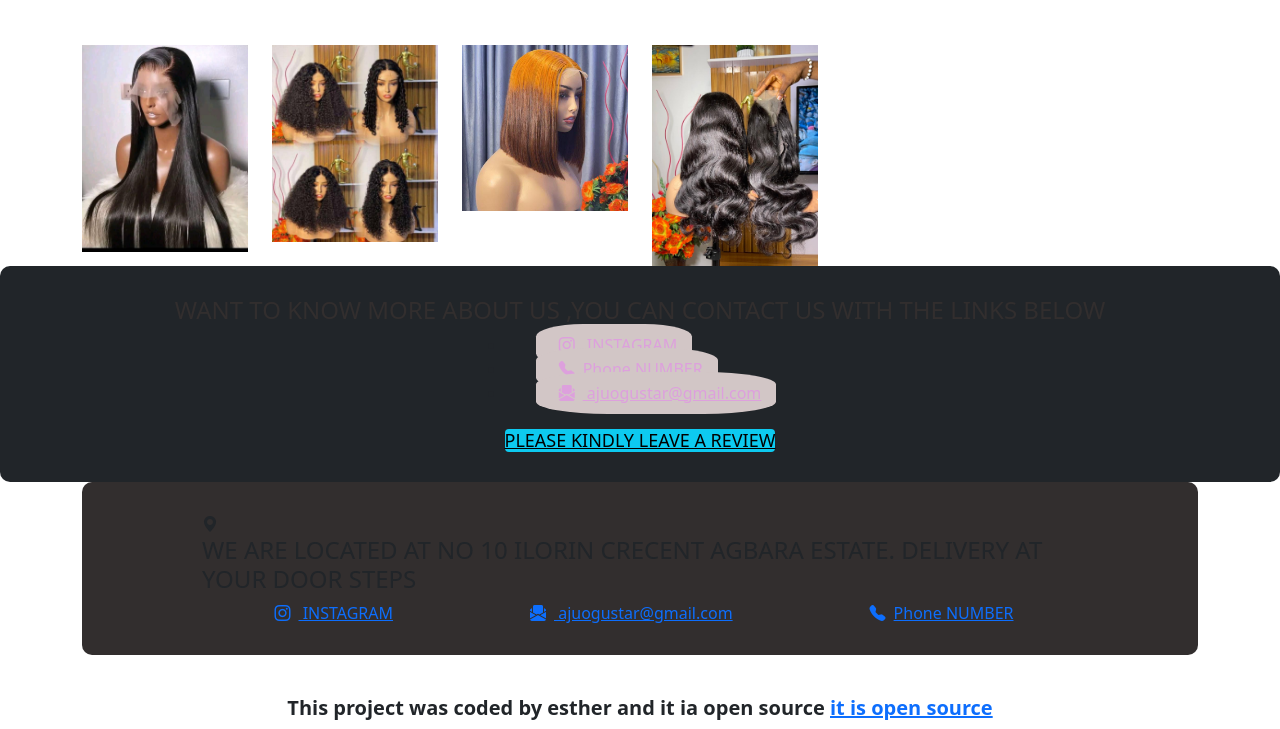
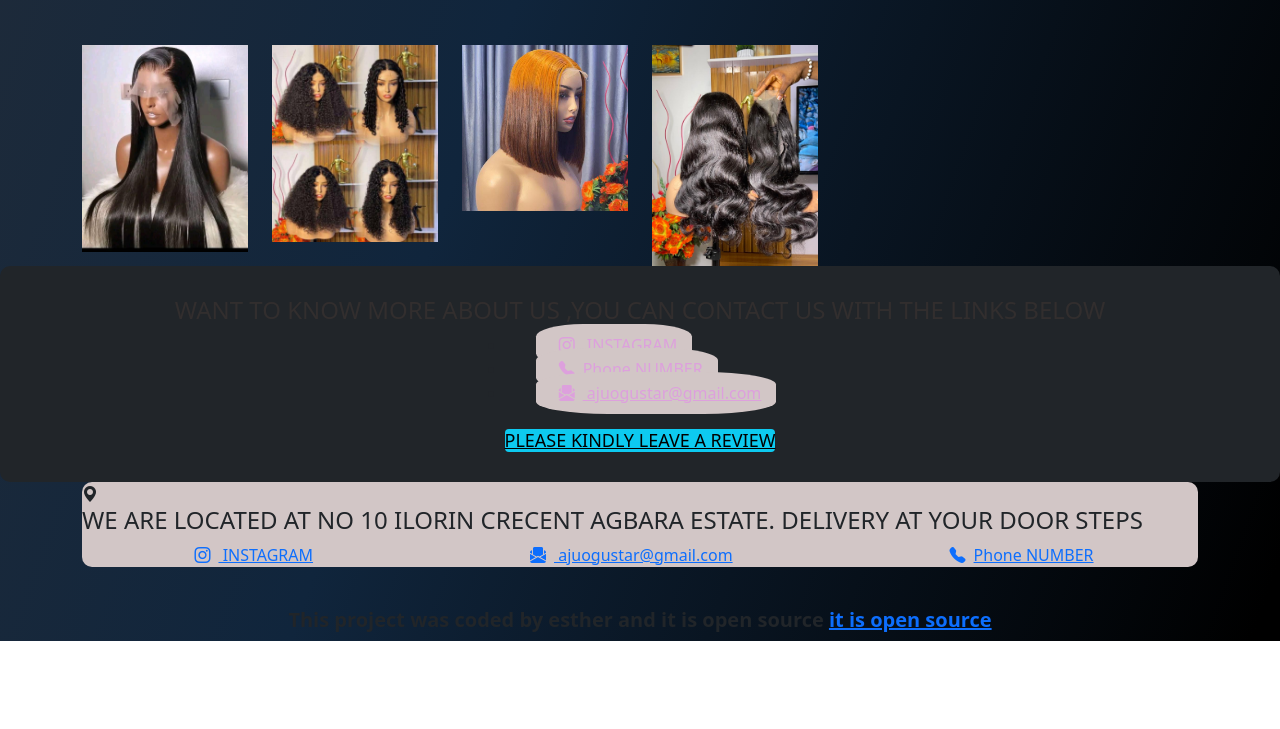
Before and after one commit to ESTHERAJUOGU/sommysempirelandigpage, a plain HTML site: page index.html in a window 1280 px wide. Shown: the part 1468-2197 px from the top of the page. After the commit the page ends 2109 px from the top, so only its background shows below. Drawn offline with nearby package versions, Linux system fonts and the light colour scheme.

Commit message:
updated html file and css file

```diff
--- a/index.html
+++ b/index.html
@@ -21,7 +21,7 @@
           <div class="container">
             <nav class="d-flex justify-content-between">
 <a href="">
-    <img src="images/sommy.png" class="logo d-none d-sm-block" alt="esther logo">
+    <img src="images/sommy.png" class="logo d-none d-sm-block w-100" alt="esther logo">
 </a>
 
 <ul>
@@ -110,7 +110,7 @@ class="img-fluid w-250" >
 
 <div class="contact-container bg-dark d-flex justify-content-sm-evenly">
 <div class="contact-me">
-<h2 class="text-center"> WANT TO KNOW MORE ABOUT US ,YOU CAN CONTACT US WITH THE LINKS BELOW  </h2>
+<h2 class="text-center "> WANT TO KNOW MORE ABOUT US ,YOU CAN CONTACT US WITH THE LINKS BELOW  </h2>
 
 <div class="contact-links d-flex justify-content-evenly ">
      <ul >
@@ -144,16 +144,16 @@ DELIVERY AT YOUR DOOR STEPS
 
     <div class="social-links d-flex justify-content-evenly ">
   <a href="https://www.instagram.com/sommys.empire"  target="_blank" title="instagram profile" >
-            <i class="bi bi-instagram p-2"></i > INSTAGRAM </a>
+            <i class="bi bi-instagram p-2 w-25"></i > INSTAGRAM </a>
                 <br>
-<a href="mailto:ajuogustar@gmail.com" title="email esther"><i class="bi bi-envelope-paper-fill p-2"></i>  ajuogustar@gmail.com </a>
+<a href="mailto:ajuogustar@gmail.com" title="email esther"><i class="bi bi-envelope-paper-fill p-2 w-25"></i>  ajuogustar@gmail.com </a>
 <br>
-<a href="tel:09033022232"  title="mobile phone number" > <i class="bi bi-telephone-fill p-2"></i>Phone NUMBER </a>
+<a href="tel:09033022232"  title="mobile phone number" > <i class="bi bi-telephone-fill p-2 w-25"></i>Phone NUMBER </a>
     </div>
     </div>
 </footer>
 <p class="text-center mt-4">
-This project was coded by esther and it ia open source
+This project was coded by esther and it is open source
 <a href="https://github.com/ESTHERAJUOGU/portfolio-project/commits?author=ESTHERAJUOGU"
 target="_blank" title="Github profile">it is open source</a>
 </p>
--- a/styles.css
+++ b/styles.css
@@ -1,13 +1,27 @@
+body {
+    background: linear-gradient(109.6deg, rgb(36, 45, 57) 11.2%,
+    rgb(16, 37, 60) 51.2%, rgb(0, 0, 0) 98.6%);
+    font-family: var(--default-font-family);
+}
 p{
     font-family: var(--default-font-family);
     font-weight:bold;
     font-size:20px;
     line-height:10px ;
 }
+ h4{
+        font-size: 28px;
+        color: var(--main-color);
+    }
+
 :root {
     --main-color:rgb(210, 198, 198);
     --background-color: rgb(50, 46, 46);
     --defailt-font-family:"Poppins", sans-serif;
+}
+.logo{
+border-radius: 4px;
+padding-inline-start: 50px 120px ;
 }
 nav{
     padding: 20px;
@@ -107,8 +121,8 @@ footer li{
     margin-left: 15px;
 }
     footer .contact-box{
-        background: var(--background-color);
-        padding: 30px 120px;
+        background: var(--main-color);
+        padding: ;
         border-radius: 10px;
     }
     footer .contact-box p{
@@ -128,7 +142,11 @@ footer .socail-link a:hover{
     color: plum;
     background: var(--main-color);
     }
-@media (max-width:860px) {
+@media (max-width:900px) {
+    .logo{
+border-radius: 4px;
+padding-inline-start:
+}
   .content p {
         font-size: 15px;
         line-height: 15px;
```
